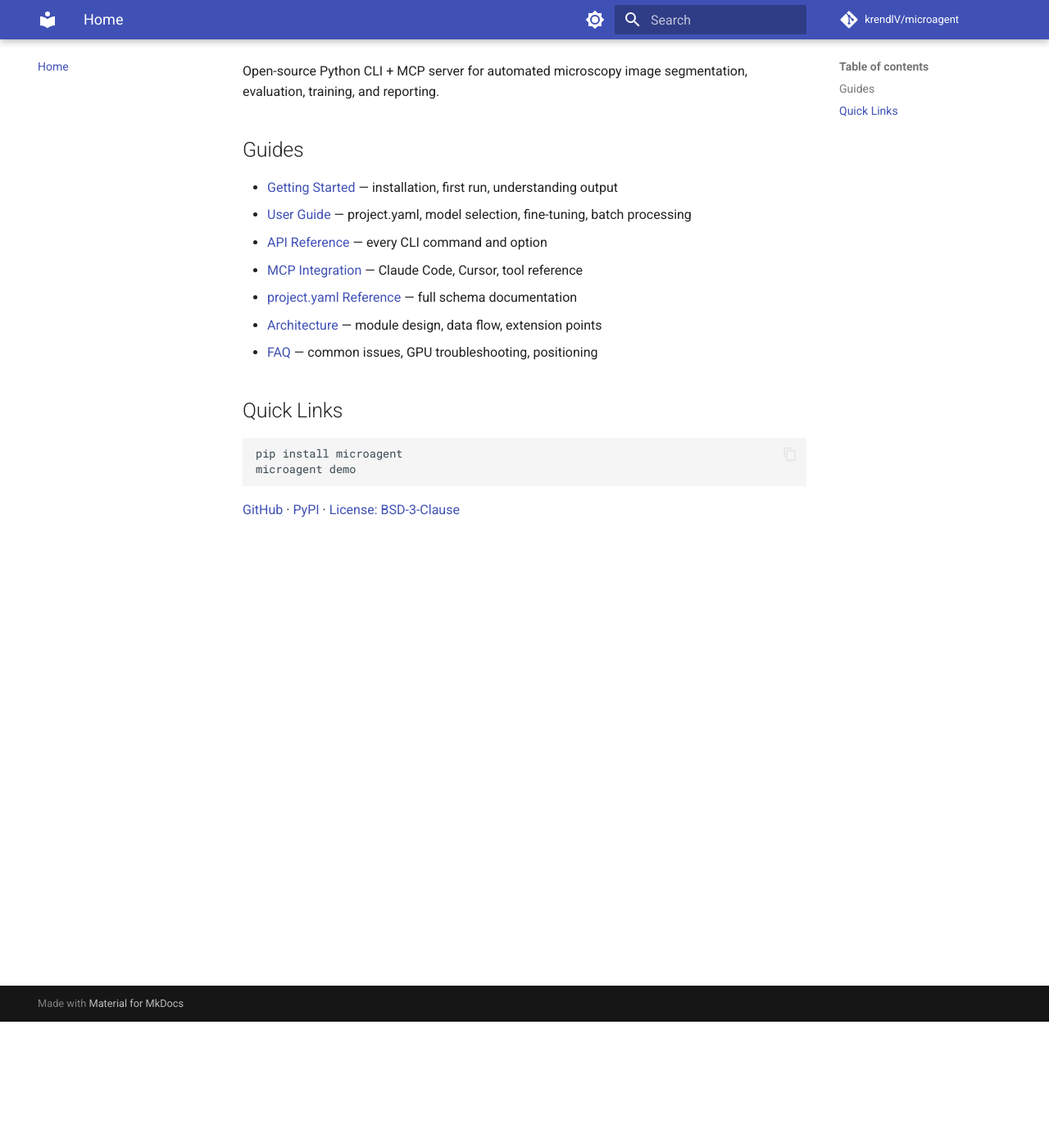
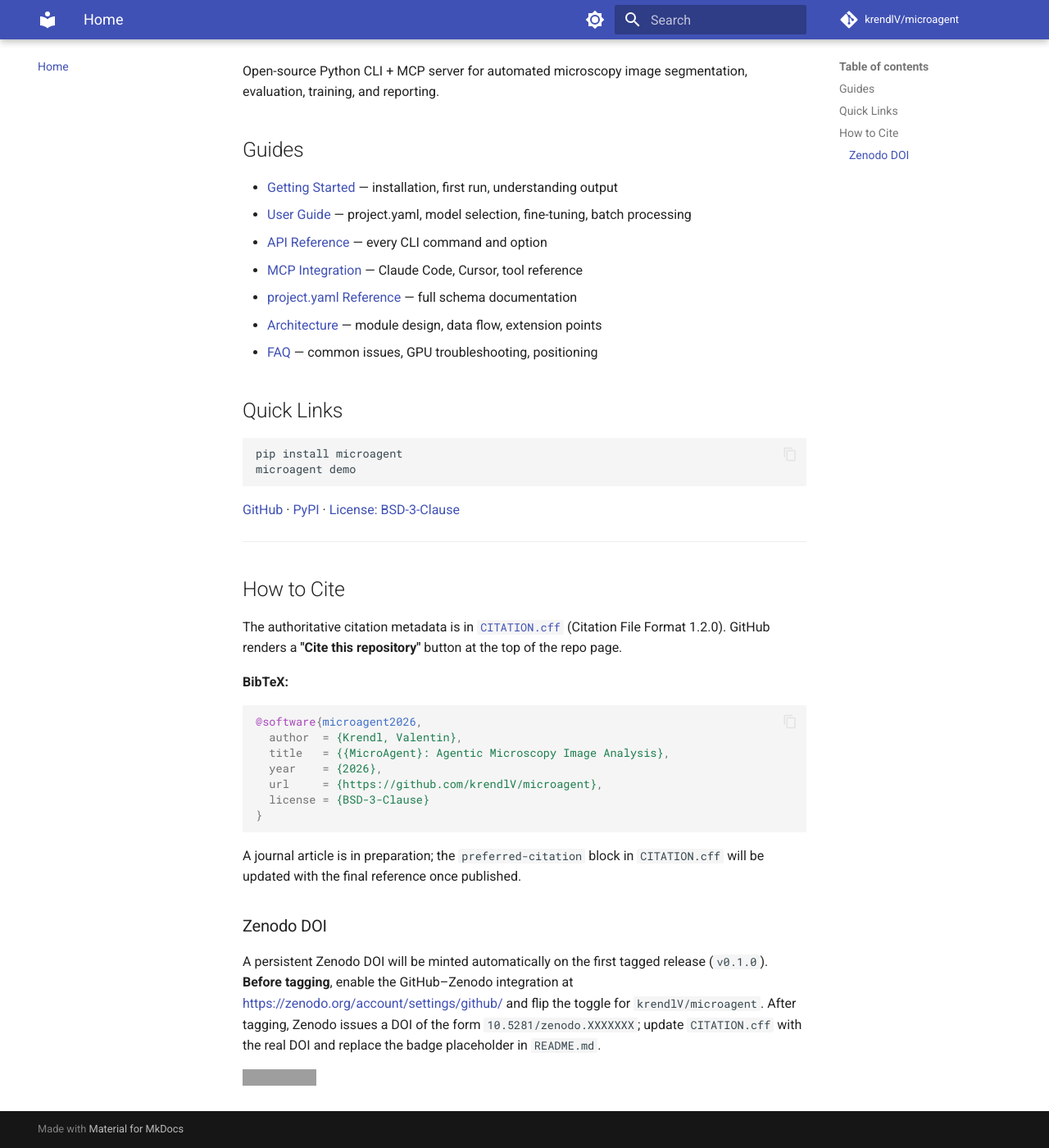
Before and after one commit to krendlV/microagent, an MkDocs documentation site: the page built from docs/index.md, in a window 1280 px wide and 1400 px high, scrolled down 154 px. Shown: the whole window at 82% size. Built offline with MkDocs 1.6.1 and Material for MkDocs 9.7.7, drawn with Linux system fonts in a browser that asks for light colours; comment, search, counter and statistics services are not loaded; grey boxes are pictures that could not be loaded.

Commit message:
docs: add CITATION.cff and How-to-Cite sections for paper readiness
Adds CFF 1.2.0 citation file (author Valentin Krendl, ORCID placeholder,
preferred-citation stub for the forthcoming journal article). Updates README
and docs/index.md with a How to Cite section referencing the CFF as source
of truth, keeping the existing BibTeX entry, and adding a Zenodo DOI
placeholder badge with instructions for enabling the GitHub–Zenodo
integration before tagging v0.1.0.

Co-Authored-By: Claude Sonnet 4.6 <noreply@anthropic.com>

````diff
--- a/docs/index.md
+++ b/docs/index.md
@@ -20,3 +20,30 @@ microagent demo
 ```
 
 [GitHub](https://github.com/krendlV/microagent) · [PyPI](https://pypi.org/project/microagent/) · [License: BSD-3-Clause](https://github.com/krendlV/microagent/blob/main/LICENSE)
+
+---
+
+## How to Cite
+
+The authoritative citation metadata is in [`CITATION.cff`](https://github.com/krendlV/microagent/blob/main/CITATION.cff) (Citation File Format 1.2.0). GitHub renders a **"Cite this repository"** button at the top of the repo page.
+
+**BibTeX:**
+
+```bibtex
+@software{microagent2026,
+  author  = {Krendl, Valentin},
+  title   = {{MicroAgent}: Agentic Microscopy Image Analysis},
+  year    = {2026},
+  url     = {https://github.com/krendlV/microagent},
+  license = {BSD-3-Clause}
+}
+```
+
+A journal article is in preparation; the `preferred-citation` block in `CITATION.cff` will be updated with the final reference once published.
+
+### Zenodo DOI
+
+A persistent Zenodo DOI will be minted automatically on the first tagged release (`v0.1.0`).
+**Before tagging**, enable the GitHub–Zenodo integration at <https://zenodo.org/account/settings/github/> and flip the toggle for `krendlV/microagent`. After tagging, Zenodo issues a DOI of the form `10.5281/zenodo.XXXXXXX`; update `CITATION.cff` with the real DOI and replace the badge placeholder in `README.md`.
+
+[![DOI](https://zenodo.org/badge/DOI/10.5281/zenodo.XXXXXXX.svg)](https://doi.org/10.5281/zenodo.XXXXXXX)
````
Also changed, not shown: README.md (+12 -2 lines), 1 other file.
